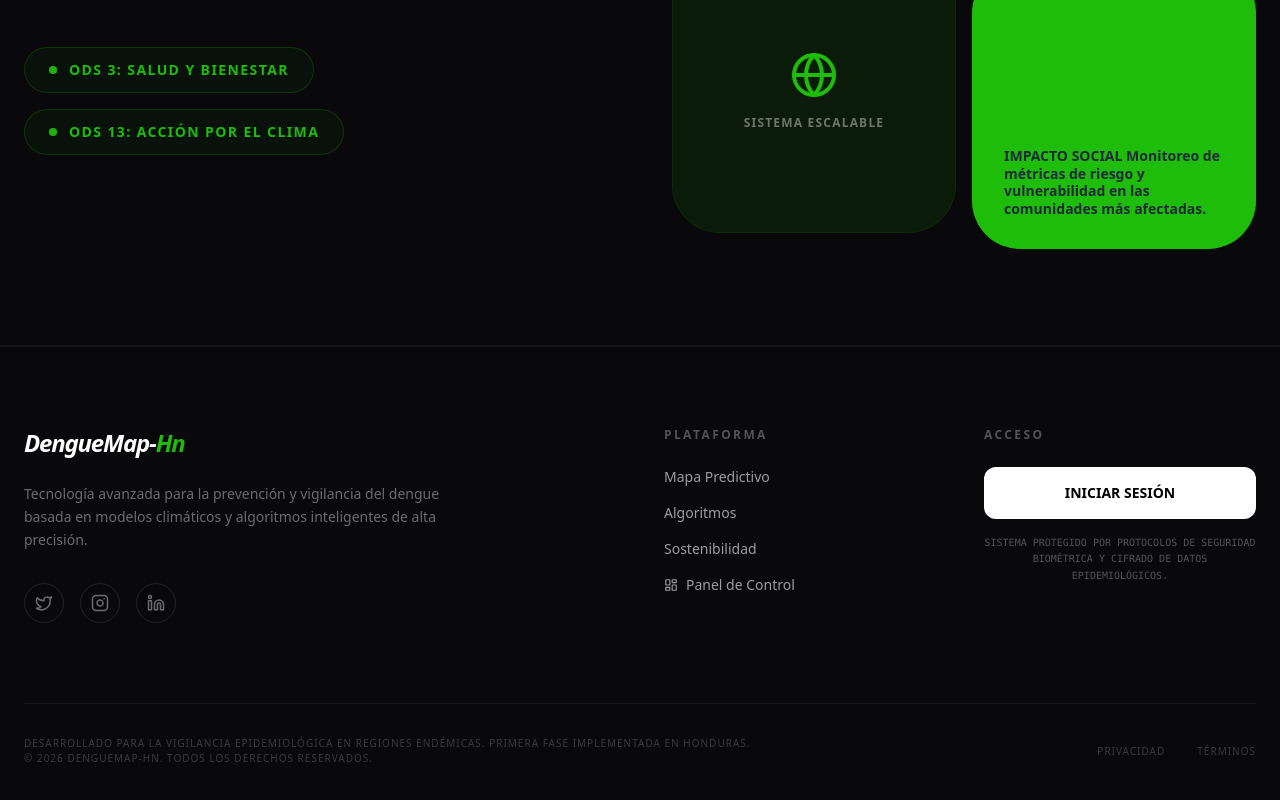
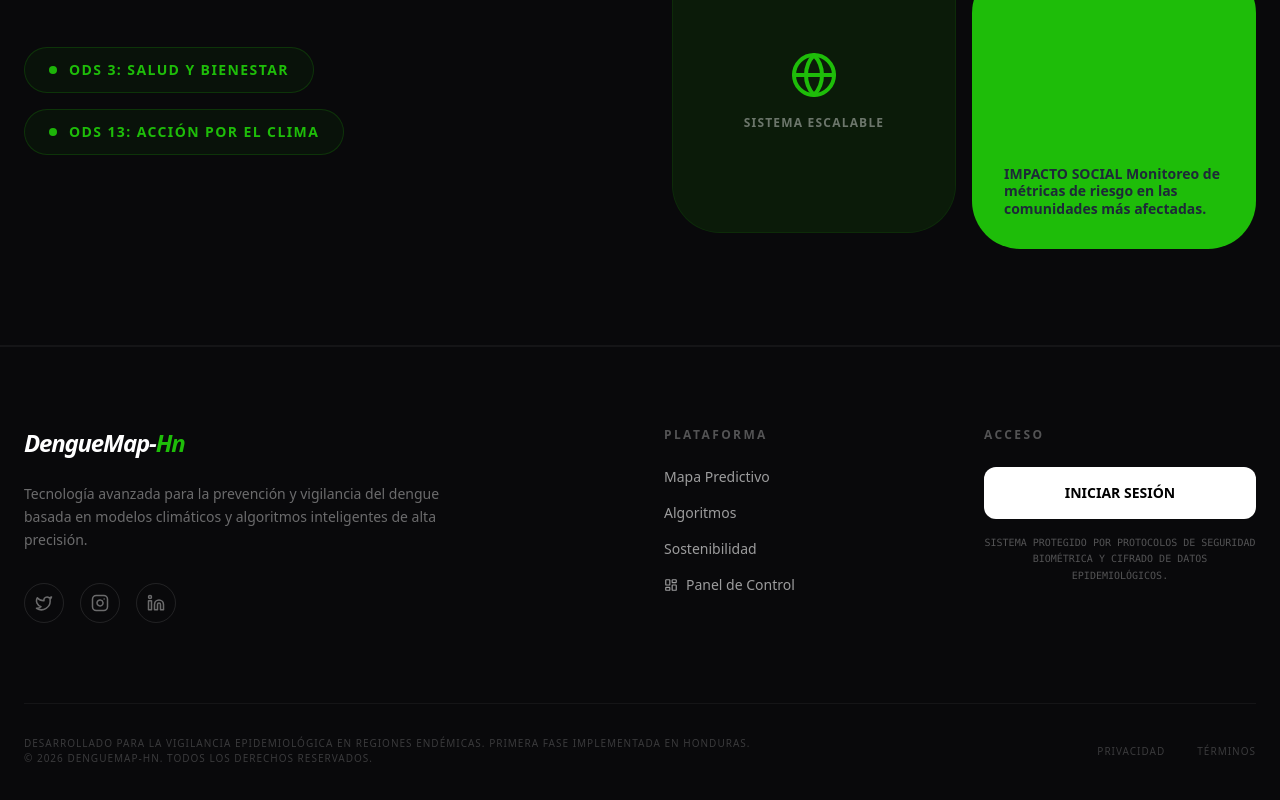
Before and after one commit to Jaguilar68/DenguemapHn-web, a React (Vite) app: page / in a window 1280 px wide. Shown: the part 2955-3755 px from the top of the page. Built offline with nearby package versions, Linux system fonts and the light colour scheme; no server answers.

Commit message:
correccion tamaño texto de la tarjeta en ODS

```diff
--- a/src/components/SDGSection.tsx
+++ b/src/components/SDGSection.tsx
@@ -56,7 +56,7 @@ export default function SDGSection() {
               className="aspect-square bg-tech-green rounded-[3rem] p-8 flex items-end justify-start overflow-hidden relative"
             >
               <span className="text-black font-black text-5xl opacity-20 absolute -top-4 -right-4">SDG</span>
-              <p className="text-gray-800 font-bold text-sm leading-tight relative z-10">IMPACTO SOCIAL Monitoreo de métricas de riesgo y vulnerabilidad en las comunidades más afectadas.</p>
+              <p className="text-gray-800 font-bold text-sm leading-tight relative z-10">IMPACTO SOCIAL Monitoreo de métricas de riesgo en las comunidades más afectadas.</p>
             </motion.div>
           </div>
         </div>
```
